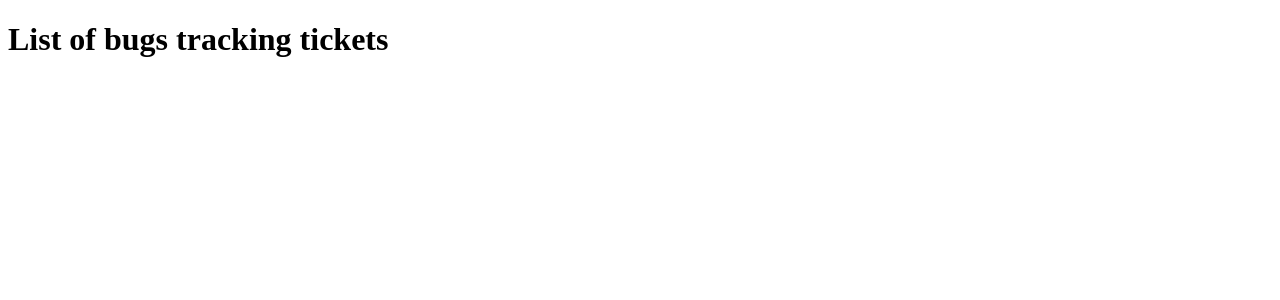
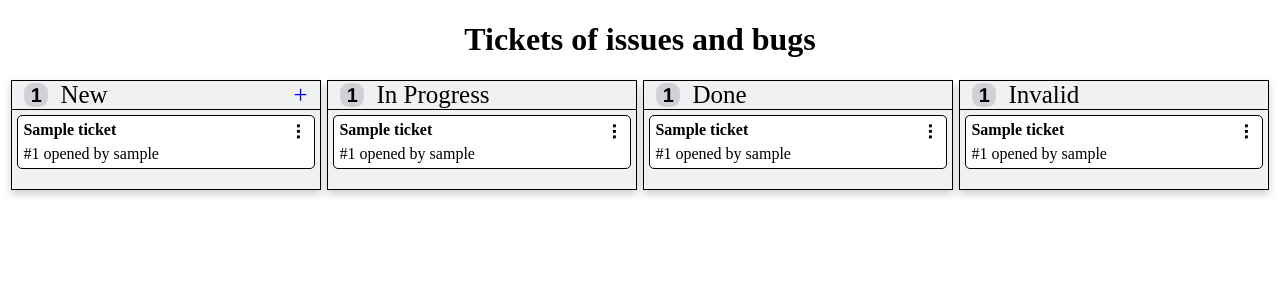
Before and after one commit to jmsMaupin1/bug-tracker, a Django app: template bug_tracker/templates/index.html in a window 1280 px wide. Shown: the top 300 px of the page. Run offline with Django 3.2, Linux system fonts and the light colour scheme; the template is opened without the code that fills it: values that come from a table or form of the project are taken from there, others are empty; tables that the repository leaves empty hold one stand-in row (values such as "Sample post").

Commit message:
Add ability to add tickets and create index.html template

```diff
--- /dev/null
+++ b/bug_tracker/models.py
@@ -0,0 +1,49 @@
+from django.db import models
+from django.utils import timezone
+
+from custom_user.models import MyCustomUser
+
+class Ticket(models.Model):
+    NEW = 'NEW'
+    INPROG = 'INPROG'
+    DONE = 'DONE'
+    INVALID = 'INVALID'
+
+    status_choices = [
+        (NEW, 'New'),
+        (INPROG, 'In Progress'),
+        (DONE, 'Done'),
+        (INVALID, 'Invalid')
+    ]
+
+    title = models.CharField(max_length=200)
+
+    date_submitted = models.DateTimeField(default=timezone.now)
+
+    description = models.CharField(max_length=400)
+
+    ticket_status = models.CharField(
+        max_length=11,
+        choices=status_choices,
+        default=NEW
+    )
+
+    submitted_by = models.ForeignKey(MyCustomUser,
+        related_name='submitted_by',
+        on_delete=models.SET_NULL,
+        null=True
+    )
+
+    assigned_to = models.ForeignKey(MyCustomUser,
+        related_name='assigned_to',
+        default=None,
+        on_delete=models.SET_NULL,
+        null=True
+    )
+
+    completed_by = models.ForeignKey(MyCustomUser,
+        related_name='completed_by',
+        default=None,
+        on_delete=models.SET_NULL,
+        null=True
+    )
--- /dev/null
+++ b/bug_tracker/static/css/index.css
@@ -0,0 +1,79 @@
+.container {
+    display: flex;
+    justify-content: space-around;
+}
+
+header {
+    text-align: center;
+}
+
+.card {
+    box-shadow: 0 4px 8px 0 rgba(0,0,0,0.2);
+    transition: 0.3s;
+    background: #EFF1F3;
+    padding-bottom: 15px;
+    border: 1px solid black;
+}
+
+.card:hover {
+    box-shadow: 0 8px 16px 0 rgba(0,0,0,0.2);
+}
+
+.card-header {
+    width: 24vw;
+    display: flex;
+    justify-content: space-between;
+    align-items: center;
+    border-bottom: 1px solid black;
+}
+
+.card-header-title {
+    font-size: 25px;
+    display: flex;
+    justify-content: center;
+    align-items: center;
+}
+
+.issue {
+    margin: 5px;
+    padding: 5px;
+    border: 1px solid black;
+    border-radius: 5px;
+    background: white;
+}
+
+.issue-header {
+    display: flex;
+    justify-content: space-between;
+}
+
+.menu_elipses:after {
+    content: '\2807';
+    font-size: 20px;
+}
+
+.add-issue {
+    width: 25px;
+    height: 25px;
+    text-decoration: none;
+    outline: none;
+}
+
+.plus:after {
+    content: '\002B';
+    font-size: 25px;
+    font-style: normal;
+    margin-right: 12px;
+}
+
+.circle {
+    background: #D0D1D4;
+    border-radius: 9px; /* one half of ( (border * 2) + height + padding ) */
+    color: black;
+    font: bold 20px/13px Helvetica, Verdana, Tahoma;
+    height: 16px;
+    min-width: 14px;
+    padding: 6px 5px 2px 5px;
+    margin: 0 12px;
+    text-align: center;
+}
--- a/bug_tracker/templates/index.html
+++ b/bug_tracker/templates/index.html
@@ -1,11 +1,118 @@
+{% load static %}
 <!DOCTYPE html>
 <html lang="en">
 <head>
     <meta charset="UTF-8">
     <meta name="viewport" content="width=device-width, initial-scale=1.0">
+    <link href='{% static "css/index.css" %}' rel='stylesheet' />
     <title>Document</title>
 </head>
 <body>
-    <h1>List of bugs tracking tickets</h1>
+    <Header>
+        <h1>Tickets of issues and bugs</h1>
+    </Header>
+    <div class='container'>
+        <!-- New Tickets -->
+        <div class='card'>
+            <div class='card-container'>
+                <div class='card-header'>
+                    <div class="card-header-title">
+                        <div class='circle'>{{ new_tickets|length }}</div>
+                        New
+                    </div>
+                    <div>
+                        <a class="add-issue" href="/addticket">
+                            <i class="plus"></i>
+                        </a>
+                    </div>
+                </div>
+                <div class='card-body'>
+                    {% for ticket in new_tickets %}
+                    <div class="issue">
+                        <div class="issue-header">
+                            <strong>{{ ticket.title }}</strong>
+                            <div class="menu_elipses"></div>
+                        </div>
+                        <div class="issue-body">
+                            #{{ ticket.id }} opened by {{ ticket.submitted_by }}
+                        </div>
+                    </div>
+                    {% endfor %}
+                </div>
+            </div>
+        </div>
+        <!-- In Progress Tickets -->
+        <div class='card'>
+            <div class='card-container'>
+                <div class='card-header'>
+                    <div class="card-header-title">
+                        <div class='circle'>{{ in_prog_tickets|length }}</div>
+                        In Progress
+                    </div>
+                </div>
+                <div class='card-body'>
+                    {% for ticket in in_prog_tickets %}
+                    <div class="issue">
+                        <div class="issue-header">
+                            <strong>{{ ticket.title }}</strong>
+                            <div class="menu_elipses"></div>
+                        </div>
+                        <div class="issue-body">
+                            #{{ ticket.id }} opened by {{ ticket.submitted_by }}
+                        </div>
+                    </div>
+                    {% endfor %}
+                </div>
+            </div>
+        </div>
+        <!-- Done Tickets -->
+        <div class='card'>
+            <div class='card-container'>
+                <div class='card-header'>
+                    <div class="card-header-title">
+                        <div class='circle'>{{ done_tickets|length }}</div>
+                        Done
+                    </div>
+                </div>
+                <div class='card-body'>
+                    {% for ticket in done_tickets %}
+                    <div class="issue">
+                        <div class="issue-header">
+                            <strong>{{ ticket.title }}</strong>
+                            <div class="menu_elipses"></div>
+                        </div>
+                        <div class="issue-body">
+                            #{{ ticket.id }} opened by {{ ticket.submitted_by }}
+                        </div>
+                    </div>
+                    {% endfor %}
+                </div>
+            </div>
+        </div>
+        <!-- Invalid Tickets -->
+        <div class='card'>
+            <div class='card-container'>
+                <div class='card-header'>
+                    <div class="card-header-title">
+                        <div class='circle'>{{ invalid_tickets|length }}</div>
+                        Invalid
+                    </div>
+                </div>
+                <div class='card-body'>
+                    {% for ticket in invalid_tickets %}
+                    <div class="issue">
+                        <div class="issue-header">
+                            <strong>{{ ticket.title }}</strong>
+                            <div class="menu_elipses"></div>
+                        </div>
+                        <div class="issue-body">
+                            #{{ ticket.id }} opened by {{ ticket.submitted_by }}
+                        </div>
+                    </div>
+                    {% endfor %}
+                </div>
+            </div>
+        </div>
+    </div>
 </body>
 </html>
--- a/bug_tracker/urls.py
+++ b/bug_tracker/urls.py
@@ -16,6 +16,18 @@ Including another URLconf
 from django.contrib import admin
 from django.urls import path
 
+from bug_tracker import views
+from bug_tracker.models import Ticket
+
+try:
+    admin.site.register(Ticket)
+except Exception:
+    pass
+
 urlpatterns = [
     path('admin/', admin.site.urls),
+    path('', views.index, name='homepage'),
+    path('login/', views.login_view),
+    path('createuser/', views.creation_view),
+    path('addticket/', views.add_ticket_view)
 ]
```
Also changed, not shown: bug_tracker/forms.py (+21 -0 lines), bug_tracker/views.py (+48 -0 lines), bug_tracker/migrations/0001_initial.py (added), bug_tracker/migrations/0002_auto_20200214_0036.py (added), bug_tracker/migrations/0003_auto_20200214_0037.py (added), bug_tracker/migrations/0004_auto_20200214_0041.py (added), bug_tracker/migrations/0005_auto_20200214_0041.py (added), bug_tracker/migrations/0006_auto_20200214_0042.py (added), bug_tracker/migrations/0007_auto_20200214_0042.py (added), bug_tracker/migrations/0008_auto_20200214_0042.py (added), bug_tracker/migrations/0009_auto_20200214_0043.py (added), bug_tracker/migrations/0010_auto_20200214_0057.py (added), bug_tracker/migrations/__init__.py (added).
